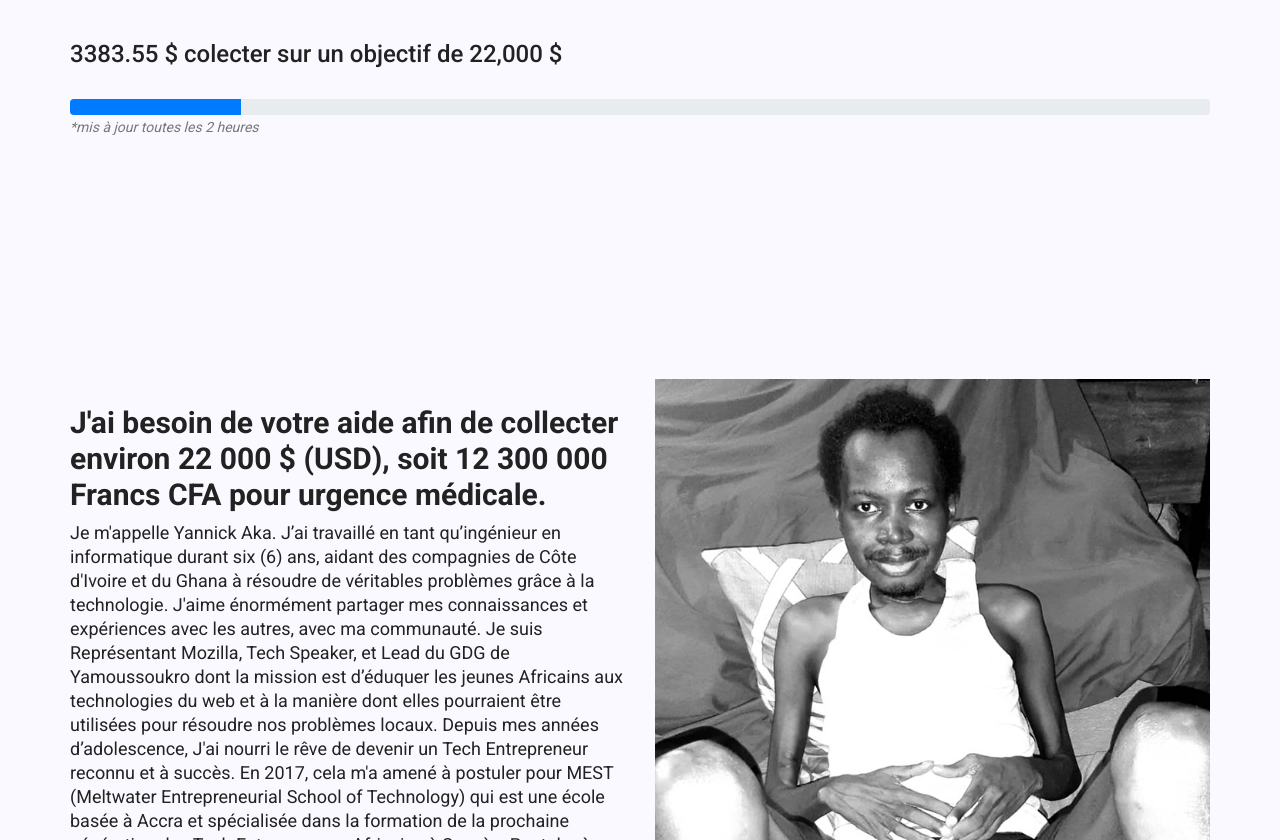
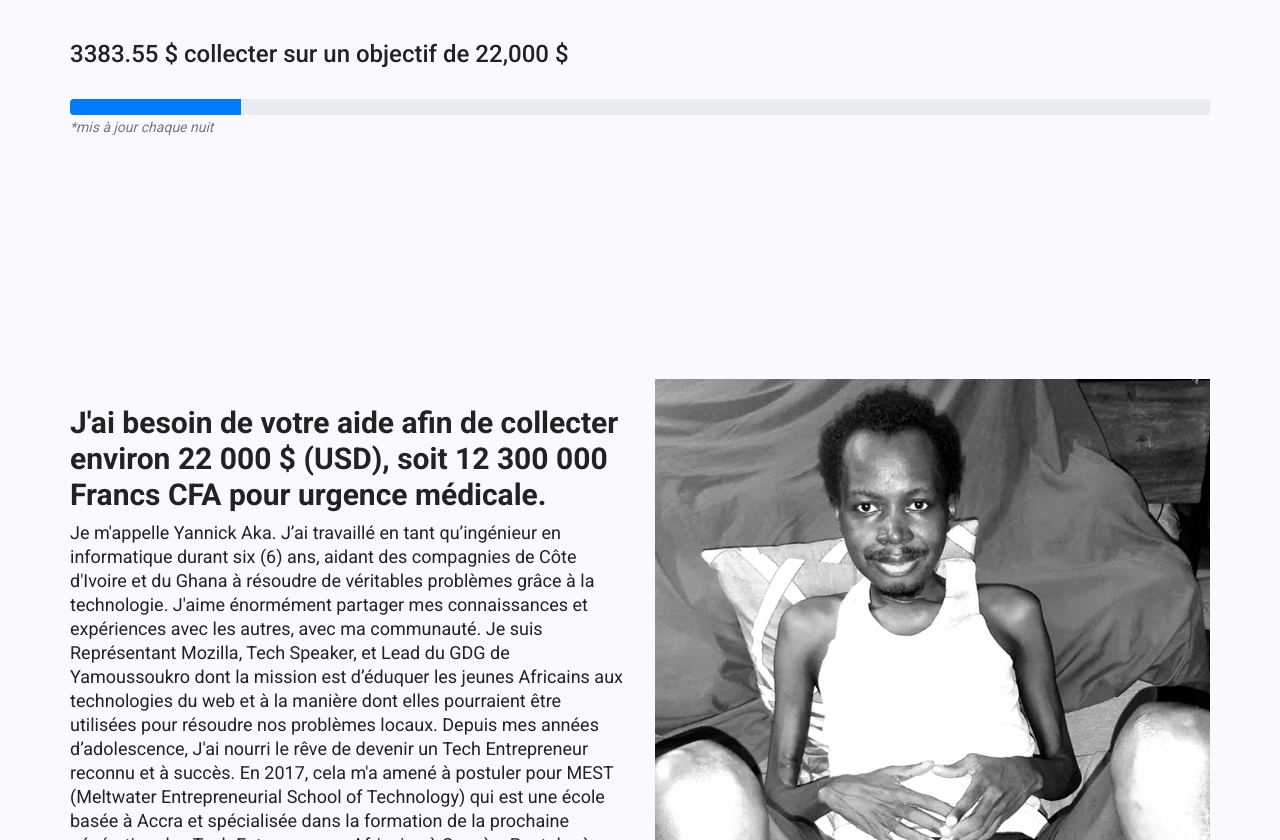
Before and after one commit to medical-urgency-yannick/medical-urgency, a plain HTML site: page fr/index.html in a window 1280 px wide. Shown: the part 900-1740 px from the top of the page. Drawn offline with Linux system fonts and the light colour scheme.

Commit message:
update website update time

```diff
--- a/fr/index.html
+++ b/fr/index.html
@@ -95,7 +95,7 @@
 
 	<section class="blog_area single-post-area p_0_120">
 		<div class="container">
-			<h3 class="mb-30 title_color">3383.55 $ colecter sur un objectif de 22,000 $</h3>
+			<h3 class="mb-30 title_color">3383.55 $ collecter sur un objectif de 22,000 $</h3>
 			<div class="row">
 				<div class="col-lg-12">
 					<div class="percentage">
@@ -106,7 +106,7 @@
 					</div>
 				</div>
 			</div>
-			<i>*mis à jour toutes les 2 heures</i>
+			<i>*mis à jour chaque nuit</i>
 			<!-- <a target="_blank"
 				href="https://docs.google.com/spreadsheets/d/1UXe2G8-K641SWcJ38dMWLI7UdtJ0rWA0tox5t0Z3Lbc/edit#gid=0"
 				class="genric-btn link-border">Voir tous les dons</a> -->
```
Also changed, not shown: index.html (+1 -1 lines).
